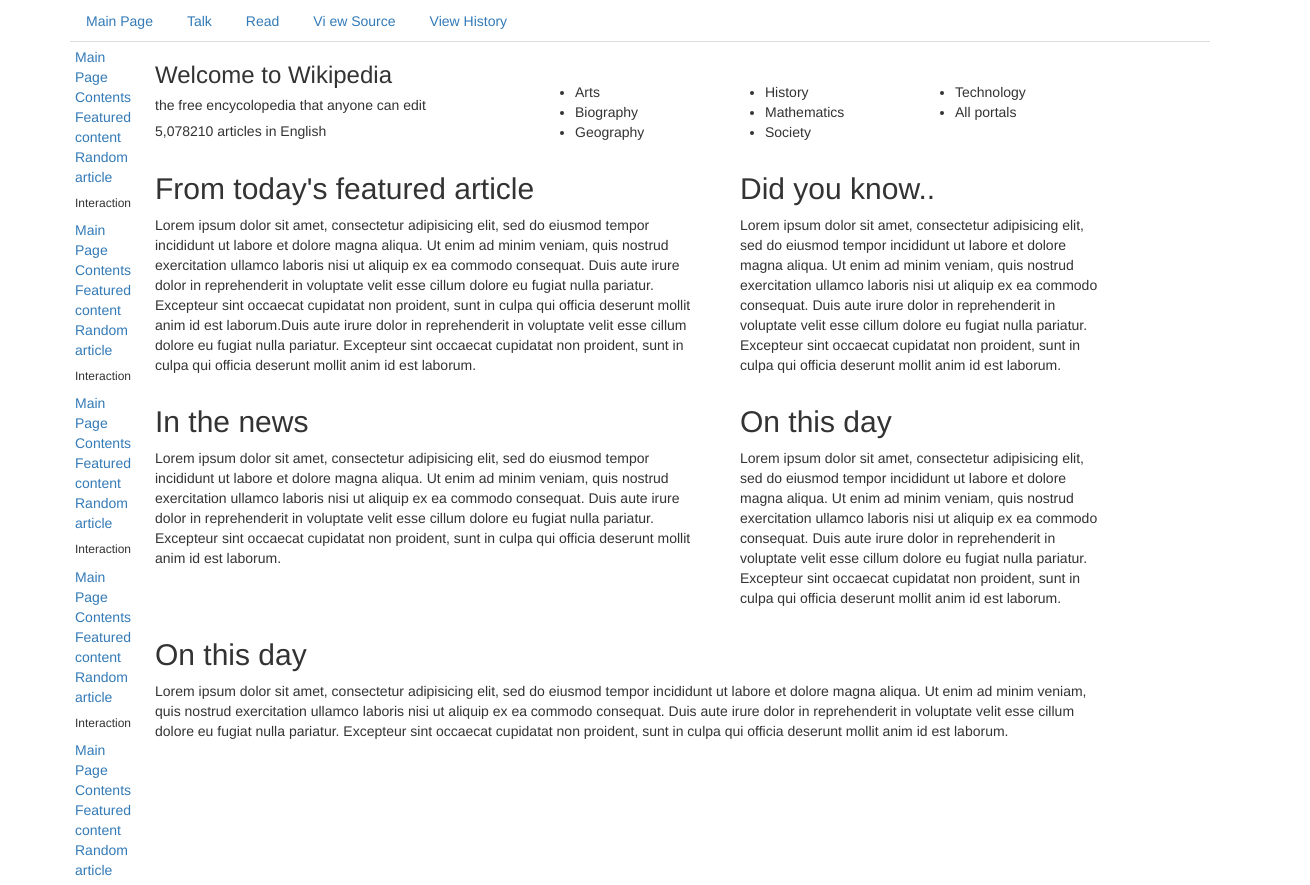
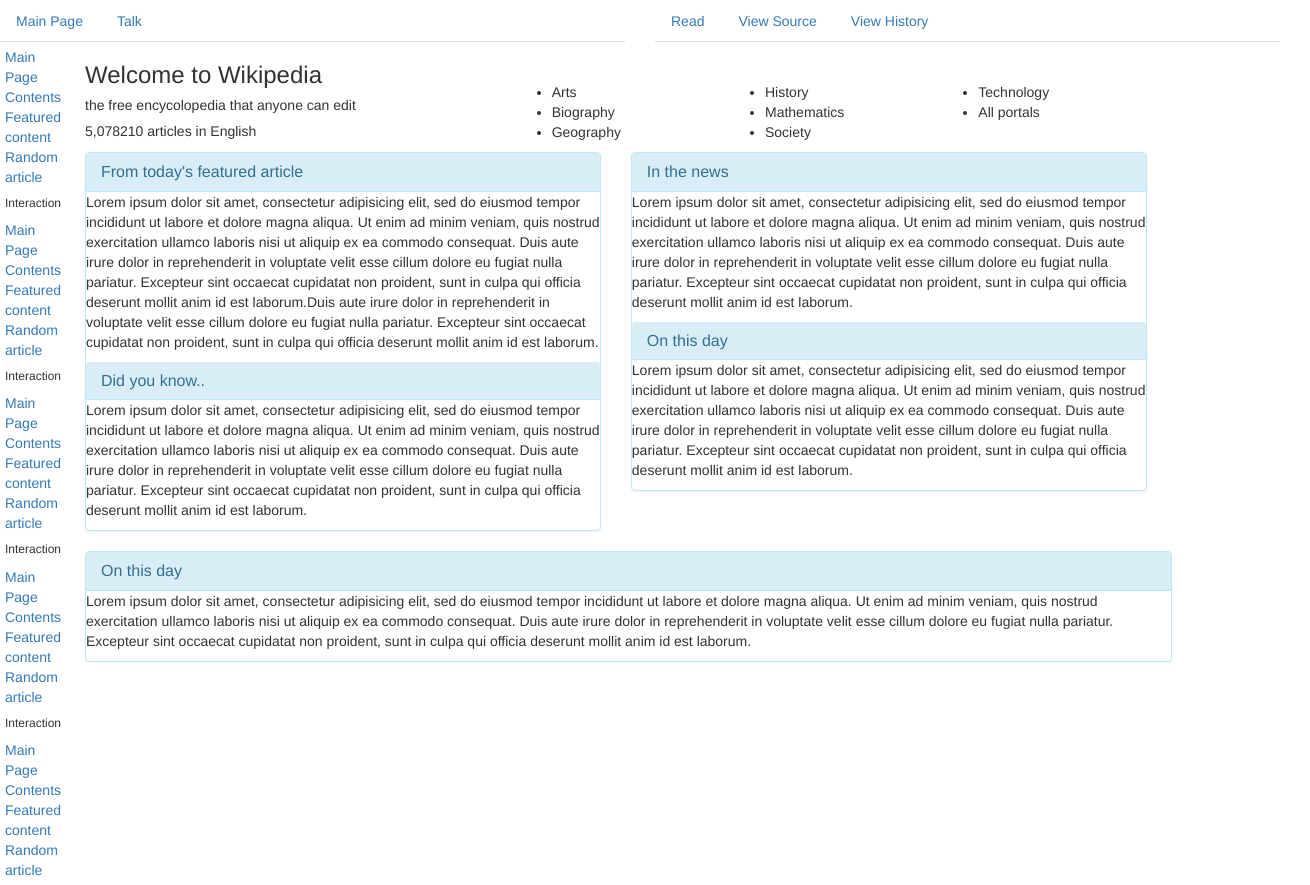
Before and after one commit to malyphong/wiki, a plain HTML site: page index.html in a window 1280 px wide. Shown: the whole page, 1310 px wide, since content can reach past the window. Drawn offline with Linux system fonts and the light colour scheme.

Commit message:
change nav bar, paneling, and col sizes

```diff
--- a/index.html
+++ b/index.html
@@ -7,7 +7,9 @@
   <title>Wiki</title>
 </head>
 <body>
-  <div class="container">
+  <!-- <div class="container"> -->
+  <div class="row">
+    <div class="col-md-6">
   <ul class="nav nav-tabs">
     <li class="nav-item">
       <a class="nav-link active" href="#">Main Page</a>
@@ -15,16 +17,21 @@
     <li class="nav-item">
       <a class="nav-link" href="#">Talk</a>
     </li>
+  </ul>
+  </div>
+  <div class="col-md-6">
+      <ul class="nav nav-tabs">
     <li class="nav-item">
       <a class="nav-link" href="#">Read</a>
     </li>
     <li class="nav-item">
-        <a class="nav-link disabled" href="#">Vi ew Source</a>
+      <a class="nav-link disabled" href="#">View Source</a>
     </li>
     <li class="nav-item">
       <a class="nav-link disabled" href="#">View History</a>
     </li>
   </ul>
+</div></div>
 
   <!-- <div class="jumbotron"> -->
   <div class="sidebar">
@@ -84,40 +91,50 @@
       </ul>
     </div>
   </div>
+  <div class="row">
+    <div class="col-md-5">
+      <div class="panel panel-info">
+        <div class="panel-heading">
+          <h2 class="panel-title">From today's featured article</h2>
+        </div>
+        <p>Lorem ipsum dolor sit amet, consectetur adipisicing elit, sed do eiusmod tempor incididunt ut labore et dolore magna aliqua. Ut enim ad minim veniam, quis nostrud exercitation ullamco laboris nisi ut aliquip ex ea commodo consequat. Duis aute irure dolor in reprehenderit in voluptate velit esse cillum dolore eu fugiat nulla pariatur. Excepteur sint occaecat cupidatat non proident, sunt in culpa qui officia deserunt mollit anim id est laborum.Duis aute irure dolor in reprehenderit in voluptate velit esse cillum dolore eu fugiat nulla pariatur. Excepteur sint occaecat cupidatat non proident, sunt in culpa qui officia deserunt mollit anim id est laborum.</p>
 
-
-
-    <div class="row">
-      <div class="col-md-6">
-        <h2>From today's featured article</h2>
-      <p>Lorem ipsum dolor sit amet, consectetur adipisicing elit, sed do eiusmod tempor incididunt ut labore et dolore magna aliqua. Ut enim ad minim veniam, quis nostrud exercitation ullamco laboris nisi ut aliquip ex ea commodo consequat. Duis aute irure dolor in reprehenderit in voluptate velit esse cillum dolore eu fugiat nulla pariatur. Excepteur sint occaecat cupidatat non proident, sunt in culpa qui officia deserunt mollit anim id est laborum.Duis aute irure dolor in reprehenderit in voluptate velit esse cillum dolore eu fugiat nulla pariatur. Excepteur sint occaecat cupidatat non proident, sunt in culpa qui officia deserunt mollit anim id est laborum.</p>
+        <div class="panel-heading">
+          <h2 class="panel-title">Did you know..</h2>
         </div>
-  <div class="col-md-4">
-    <h2>Did you know..</h2>
         <p>Lorem ipsum dolor sit amet, consectetur adipisicing elit, sed do eiusmod tempor incididunt ut labore et dolore magna aliqua. Ut enim ad minim veniam, quis nostrud exercitation ullamco laboris nisi ut aliquip ex ea commodo consequat. Duis aute irure dolor in reprehenderit in voluptate velit esse cillum dolore eu fugiat nulla pariatur. Excepteur sint occaecat cupidatat non proident, sunt in culpa qui officia deserunt mollit anim id est laborum.</p>
+      </div>
     </div>
 
 
-  <div class="col-md-6">
-    <h2>In the news</h2>
+    <div class="col-md-5">
+
+      <div class="panel panel-info">
+        <div class="panel-heading">
+          <h2 class="panel-title">In the news</h2>
+        </div>
+
+        <p>Lorem ipsum dolor sit amet, consectetur adipisicing elit, sed do eiusmod tempor incididunt ut labore et dolore magna aliqua. Ut enim ad minim veniam, quis nostrud exercitation ullamco laboris nisi ut aliquip ex ea commodo consequat. Duis aute irure dolor in reprehenderit in voluptate velit esse cillum dolore eu fugiat nulla pariatur. Excepteur sint occaecat cupidatat non proident, sunt in culpa qui officia deserunt mollit anim id est laborum.</p>
+        <div class="panel-heading">
+          <h2 class="panel-title">On this day</h2>
+        </div>
+        <p>Lorem ipsum dolor sit amet, consectetur adipisicing elit, sed do eiusmod tempor incididunt ut labore et dolore magna aliqua. Ut enim ad minim veniam, quis nostrud exercitation ullamco laboris nisi ut aliquip ex ea commodo consequat. Duis aute irure dolor in reprehenderit in voluptate velit esse cillum dolore eu fugiat nulla pariatur. Excepteur sint occaecat cupidatat non proident, sunt in culpa qui officia deserunt mollit anim id est laborum.</p>
+      </div>
+    </div>
+
+    <div class="row">
+      <div class="col-md-10">
+        <div class="panel panel-info">
+          <div class="panel-heading">
+            <h2 class="panel-title">On this day</h2>
+          </div>
 
           <p>Lorem ipsum dolor sit amet, consectetur adipisicing elit, sed do eiusmod tempor incididunt ut labore et dolore magna aliqua. Ut enim ad minim veniam, quis nostrud exercitation ullamco laboris nisi ut aliquip ex ea commodo consequat. Duis aute irure dolor in reprehenderit in voluptate velit esse cillum dolore eu fugiat nulla pariatur. Excepteur sint occaecat cupidatat non proident, sunt in culpa qui officia deserunt mollit anim id est laborum.</p>
         </div>
-  <div class="col-md-4">
-  <h2>On this day</h2>
-  <p>Lorem ipsum dolor sit amet, consectetur adipisicing elit, sed do eiusmod tempor incididunt ut labore et dolore magna aliqua. Ut enim ad minim veniam, quis nostrud exercitation ullamco laboris nisi ut aliquip ex ea commodo consequat. Duis aute irure dolor in reprehenderit in voluptate velit esse cillum dolore eu fugiat nulla pariatur. Excepteur sint occaecat cupidatat non proident, sunt in culpa qui officia deserunt mollit anim id est laborum.</p>
+      </div>
     </div>
 
-
-  <div class="col-md-10">
-
-    <h2>On this day</h2>
-
-    <p>Lorem ipsum dolor sit amet, consectetur adipisicing elit, sed do eiusmod tempor incididunt ut labore et dolore magna aliqua. Ut enim ad minim veniam, quis nostrud exercitation ullamco laboris nisi ut aliquip ex ea commodo consequat. Duis aute irure dolor in reprehenderit in voluptate velit esse cillum dolore eu fugiat nulla pariatur. Excepteur sint occaecat cupidatat non proident, sunt in culpa qui officia deserunt mollit anim id est laborum.</p>
-  </div>
-
-
-</div>
+    <!-- </div> -->
 
 
 
```
Lines whose indentation alone changed are shown as unchanged.
